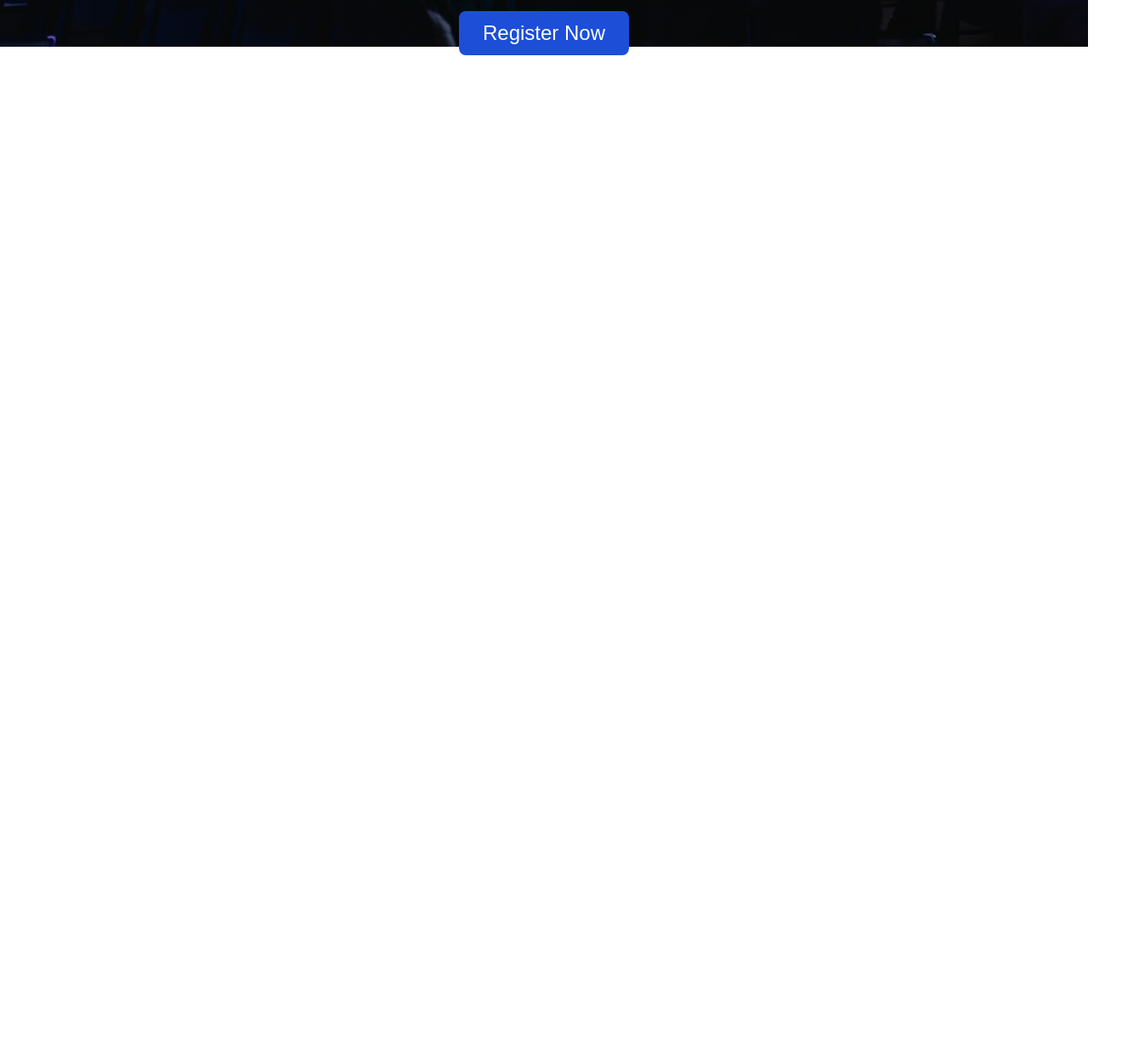
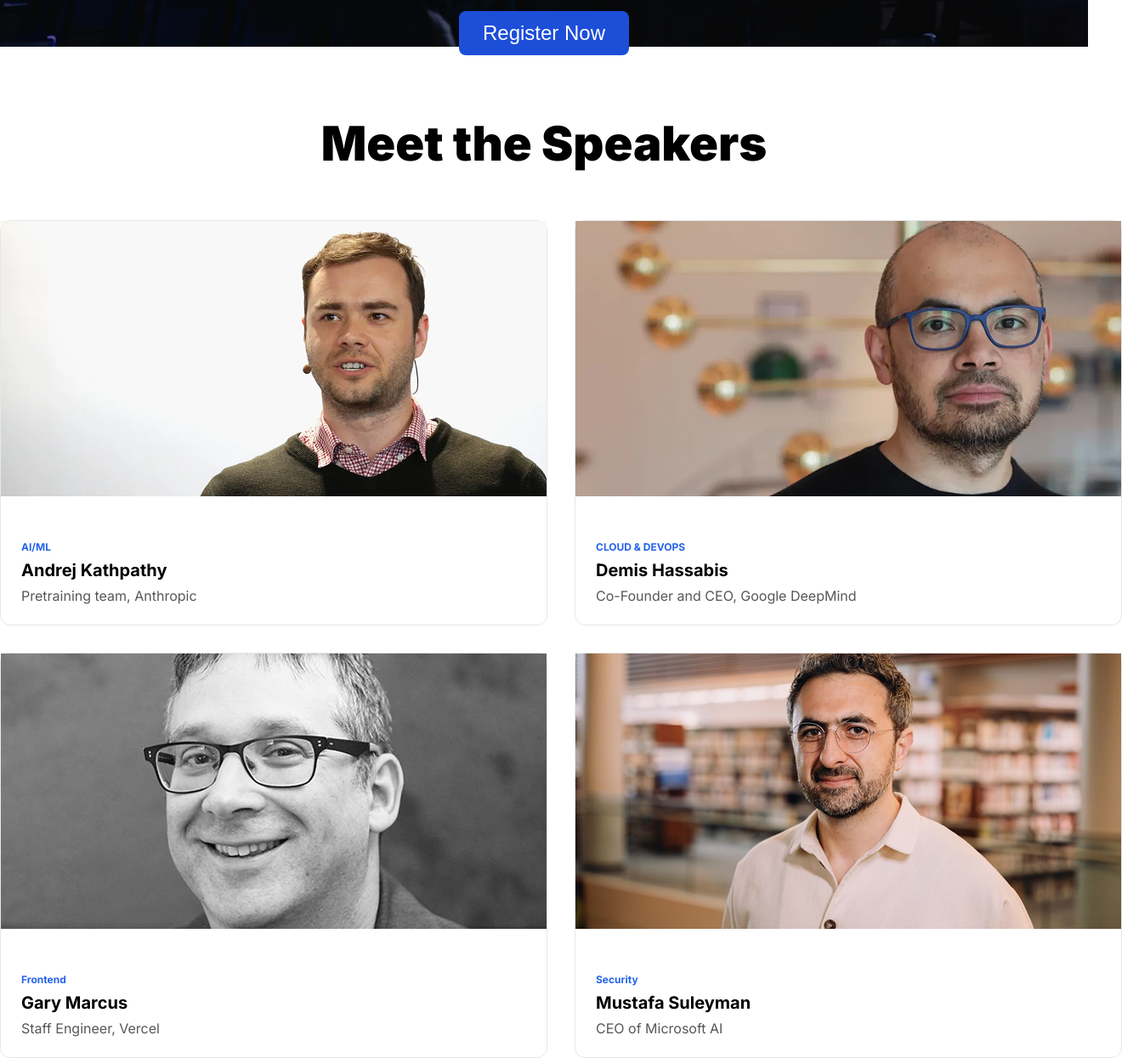
Before and after one commit to nafiul-dew-29/Dev_Conf, a plain HTML site: page index.html in a window 1280 px wide. Shown: the part 908-2153 px from the top of the page at 85% size, 1320 px wide, since content can reach past the window. Before the commit the page ends 1113 px from the top, so only its background shows below. Drawn offline with Linux system fonts and the light colour scheme.

Commit message:
meet the speaker complete

```diff
--- a/index.html
+++ b/index.html
@@ -50,5 +50,49 @@
             <button class="banner-btn primary-btn"> Register Now</button>
         </div>
     </section>
+
+    <!-- banner section ended -->
+
+    <section class="speaker container">
+        <h1> Meet the Speakers</h1>
+
+        <div class="speaker-parent">
+                <div class="speaker-card">
+                <img src="./assets/andrej.png" alt="">
+                 <div class="card-text">
+                    <h6>AI/ML</h6>
+                    <h4> Andrej Kathpathy</h4>
+                    <p>Pretraining team, Anthropic</p>
+                 </div>
+            </div>
+
+             <div class="speaker-card">
+                <img src="./assets/demis.png" alt="">
+                 <div class="card-text">
+                    <h6>CLOUD & DEVOPS</h6>
+                    <h4> Demis Hassabis</h4>
+                    <p>Co-Founder and CEO, Google DeepMind</p>
+                 </div>
+            </div>
+
+             <div class="speaker-card">
+                <img src="./assets/gary.png" alt="">
+                 <div class="card-text">
+                    <h6>Frontend</h6>
+                    <h4>Gary Marcus</h4>
+                    <p>Staff Engineer, Vercel</p>
+                 </div>
+            </div>
+
+             <div class="speaker-card">
+                <img src="./assets/mustafa.png" alt="">
+                 <div class="card-text">
+                    <h6>Security</h6>
+                    <h4> Mustafa Suleyman</h4>
+                    <p>CEO of Microsoft AI</p>
+                 </div>
+            </div>
+        </div>
+    </section>
 </body>
 </html>
--- a/style/style.css
+++ b/style/style.css
@@ -78,3 +78,53 @@
     margin-top: 380px;
     font-size: 24px;
 }
+
+/* speaker  */
+
+.speaker{
+    margin-top: 80px;
+    text-align: center;
+}
+
+.speaker h1{
+    margin-bottom: 56px;
+    font-size: 56px;
+    font-weight: 900;
+}
+
+.speaker-parent{
+    display: grid;
+    grid-template-columns: repeat(2, 1fr);
+    gap: 32px;
+}
+
+.speaker-card{
+    border: 1px solid #E5E7EB;
+    border-radius: 12px;
+    text-align: left;
+}
+
+.card-text{
+    padding: 24px;
+}
+
+.speaker-card img{
+    margin-bottom: 24px;
+}
+
+.speaker-card h4{
+    font-size: 20px;
+    font-weight: bold;
+    margin-bottom: 8px;
+}
+
+.speaker-card h6{
+    font-size: 12px;
+    color: #2563EB;
+    margin-bottom: 8px;
+}
+
+.speaker-card p {
+    font-size: 14;
+    color: #575757;
+}
```
